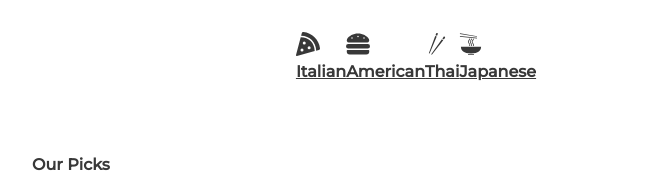
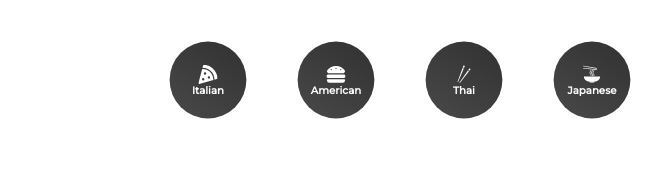
Before and after one commit to T4dam/food-app, a React (Create React App) app: page / in a window 1280 px wide. Shown: the top 173 px of the page, without its empty margins (224-886 px from the left). Built offline with nearby package versions, Linux system fonts and the light colour scheme; no server answers.

Commit message:
recipe grid

```diff
--- a/src/components/category.jsx
+++ b/src/components/category.jsx
@@ -8,22 +8,22 @@
 const Category = () => {
   return (
     <List>
-        <NavLink to={'/cuisine/Italian'}>
+        <SLink to={'/cuisine/Italian'}>
             <FaPizzaSlice />
             <h4>Italian</h4>
-        </NavLink>
-        <NavLink to={'/cuisine/American'}>
+        </SLink>
+        <SLink to={'/cuisine/American'}>
             <FaHamburger />
             <h4>American</h4>
-        </NavLink>
-        <NavLink to={'/cuisine/Thai'}>
+        </SLink>
+        <SLink to={'/cuisine/Thai'}>
             <GiChopsticks />
             <h4>Thai</h4>
-        </NavLink >
-        <NavLink to={'/cuisine/Japanese'}>
+        </SLink >
+        <SLink to={'/cuisine/Japanese'}>
             <GiNoodles />
             <h4>Japanese</h4>
-        </NavLink>
+        </SLink>
     </List>
   )
 }
@@ -34,4 +34,31 @@
 margin: 2rem 0rem;
 `
 
+const SLink = styled(NavLink)`
+display: flex;
+flex-direction: column;
+justify-content: center;
+align-items:center;
+border-radius: 50%;
+margin-right: 2rem;
+text-decoration: none;
+background: linear-gradient(35deg, #494949, #313131);
+width: 6rem;
+height: 6rem;
+cursor: pointer;
+transform: scale(0.8);
+
+h4 {
+    color: white;
+    font-size: 0.8rem;
+}
+svg {
+    color: white;
+    font-size: 1.5rem;
+}
+&.active{
+    background: linear-gradient(to right, #f27121, #e94057);
+}
+`
+
 export default Category
--- a/src/pages/cuisine.jsx
+++ b/src/pages/cuisine.jsx
@@ -1,9 +1,56 @@
-import React from 'react'
+import React, {useState, useEffect} from 'react';
+import {motion} from 'framer-motion';
+import {Link, useParams} from 'react-router-dom';
+import styled from 'styled-components';
 
-const Cuisine = () => {
+function Cuisine() {
+const [cuisine, setCuisine] = useState([]);
+let params = useParams();
+
+
+const getCuisine = async (name) => {
+    const data = await fetch(`https://api.spoonacular.com/recipes/complexSearch?apiKey=${process.env.REACT_APP_API_KEY}&cuisine=${name}`);
+    console.log(data)
+    const recipes = await data.json();
+    console.log(recipes)
+    setCuisine(recipes.results);
+
+}
+useEffect(()=>{
+    getCuisine(params.type)
+},[params.type])
+
   return (
-    <div>Cuisine</div>
+    <Grid>
+        {cuisine.map(item=>{
+            return (
+                <Card key={item.id}>
+                    <img src={item.image} alt='' />
+                    <h4>{item.title}</h4>
+                </Card>
+
+            )
+        })}
+    </Grid>
   )
 }
+const Grid = styled.div`
+display: grid;
+grid-template-columns: repeat(auto-fit, minmax(12rem, 1fr));
+grid-gap: 3rem;
+`
+const Card = styled.div`
+        img{
+            width: 100%;
+            border-radius: 2rem;
+        }
+        a {
+            text-decoration: none;
+        }
+        h4 {
+            text-align:center;
+            padding: 1rem;
+        }
+`
 
 export default Cuisine
--- a/src/pages/pages.jsx
+++ b/src/pages/pages.jsx
@@ -1,14 +1,14 @@
 import React from 'react';
 import Home from './home';
 import Cuisine from './cuisine'
-import {Route, Routes, BrowserRouter} from 'react-router-dom';
+import {Route, Routes} from 'react-router-dom';
 
 const Pages = () => {
   return (
 
         <Routes>
             <Route path='/' element={<Home />} />
-            <Route path='/cuisine' element={<Cuisine />} />
+            <Route path='/cuisine/:type' element={<Cuisine />} />
 
         </Routes>
 
```
